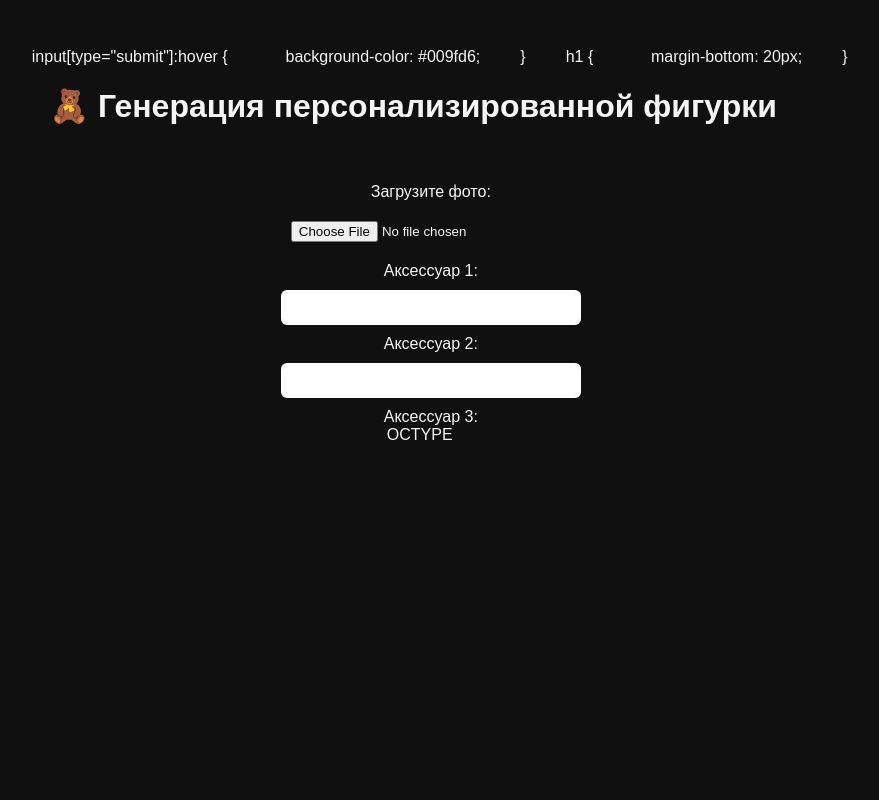
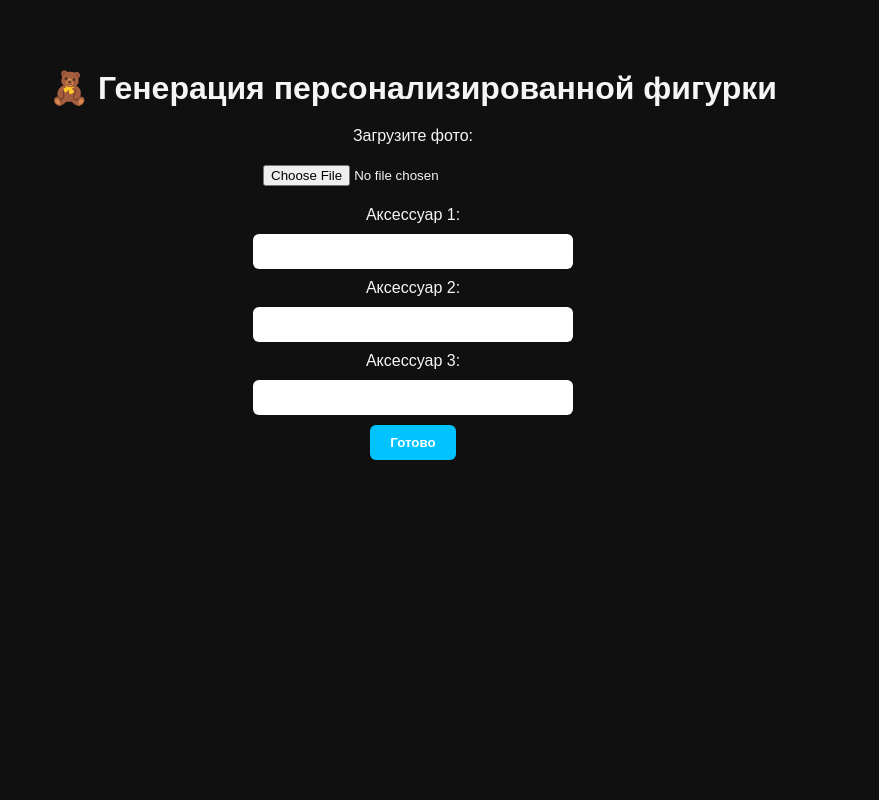
Before and after one commit to sneekers707/-figurine-server, a Python web app: template templates/index.html in a window 1280 px wide. Shown: the whole page, without its empty margins (227-1106 px from the left). Run offline with Jinja, Linux system fonts and the light colour scheme; the template is opened without the code that fills it, so the values that code supplies are empty.

Commit message:
Update index.html

```diff
--- a/templates/index.html
+++ b/templates/index.html
@@ -1,4 +1,4 @@
-<!DOCTYPE<!DOCTYPE html>
+<!DOCTYPE html>
 <html lang="ru">
 <head>
     <meta charset="UTF-8">
@@ -11,11 +11,9 @@
             padding: 40px;
             text-align: center;
         }
-
         form {
             margin-top: 20px;
         }
-
         input[type="text"], input[type="file"] {
             padding: 10px;
             margin: 10px 0;
@@ -23,7 +21,6 @@
             border: none;
             width: 300px;
         }
-
         input[type="submit"] {
             padding: 10px 20px;
             background-color: #00c3ff;
@@ -33,21 +30,9 @@
             border-radius: 6px;
             cursor: pointer;
         }
-
         input[type="submit"]:hover {
             background-color: #009fd6;
         }
-
-        h1 {
-            margin-bottom: 20px;
-        }
-    </style>
-</head>
-
-        input[type="submit"]:hover {
-            background-color: #009fd6;
-        }
-
         h1 {
             margin-bottom: 20px;
         }
@@ -67,49 +52,9 @@
         <input type="text" name="acc2" required><br>
 
         <label>Аксессуар 3:</label><br>
-   OCTYPE<!DOCTYPE html>
-<html lang="ru">
-<head>
-    <meta charset="UTF-8">
-    <title>Создание фигурки</title>
-    <style>
-        body {
-            font-family: Arial, sans-serif;
-            background-color: #101010;
-            color: #f5f5f5;
-            padding: 40px;
-            text-align: center;
-        }
+        <input type="text" name="acc3" required><br>
 
-        form {
-            margin-top: 20px;
-        }
-
-        input[type="text"], input[type="file"] {
-            padding: 10px;
-            margin: 10px 0;
-            border-radius: 6px;
-            border: none;
-            width: 300px;
-        }
-
-        input[type="submit"] {
-            padding: 10px 20px;
-            background-color: #00c3ff;
-            border: none;
-            color: white;
-            font-weight: bold;
-            border-radius: 6px;
-            cursor: pointer;
-        }
-
-        input[type="submit"]:hover {
-            background-color: #009fd6;
-        }
-
-        h1 {
-            margin-bottom: 20px;
-        }
-    </style>
-</head>
+        <input type="submit" value="Готово">
+    </form>
+</body>
 </html>
```
Lines whose indentation alone changed are shown as unchanged.
